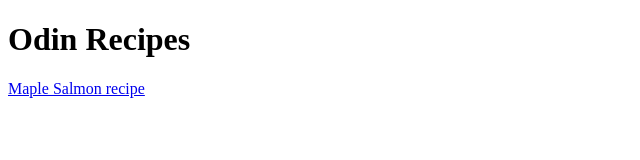
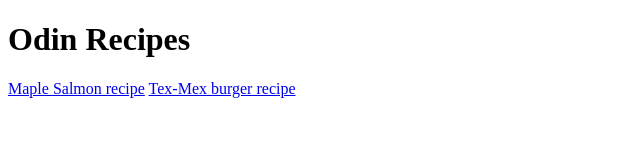
Before and after one commit to Vestrev/odin-recipes, a plain HTML site: page index.html in a window 1280 px wide. Shown: the whole page, without its empty margins (0-640 px from the left). Drawn offline with Linux system fonts and the light colour scheme.

Commit message:
build link to burger recipe

```diff
--- a/index.html
+++ b/index.html
@@ -9,5 +9,6 @@
     <body>
         <h1>Odin Recipes</h1>
         <a href="./recipes/salmon.html">Maple Salmon recipe</a>
+        <a href="./recipes/burger.html">Tex-Mex burger recipe</a>
     </body>
 </html>
```
